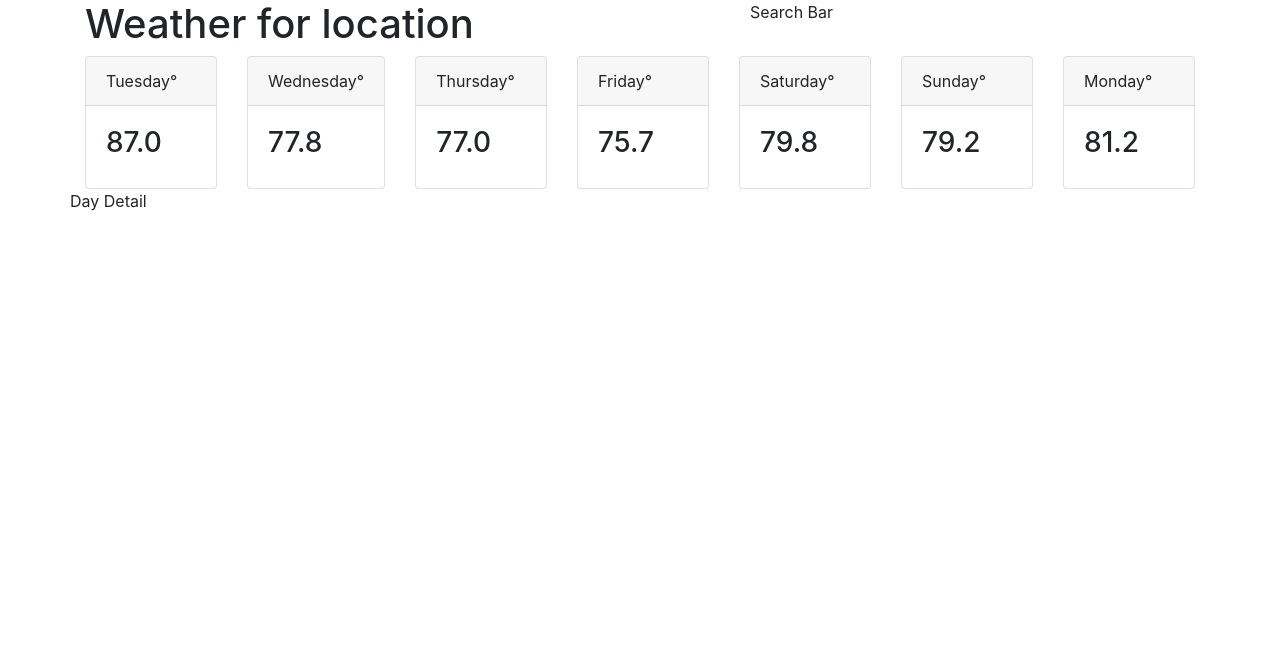
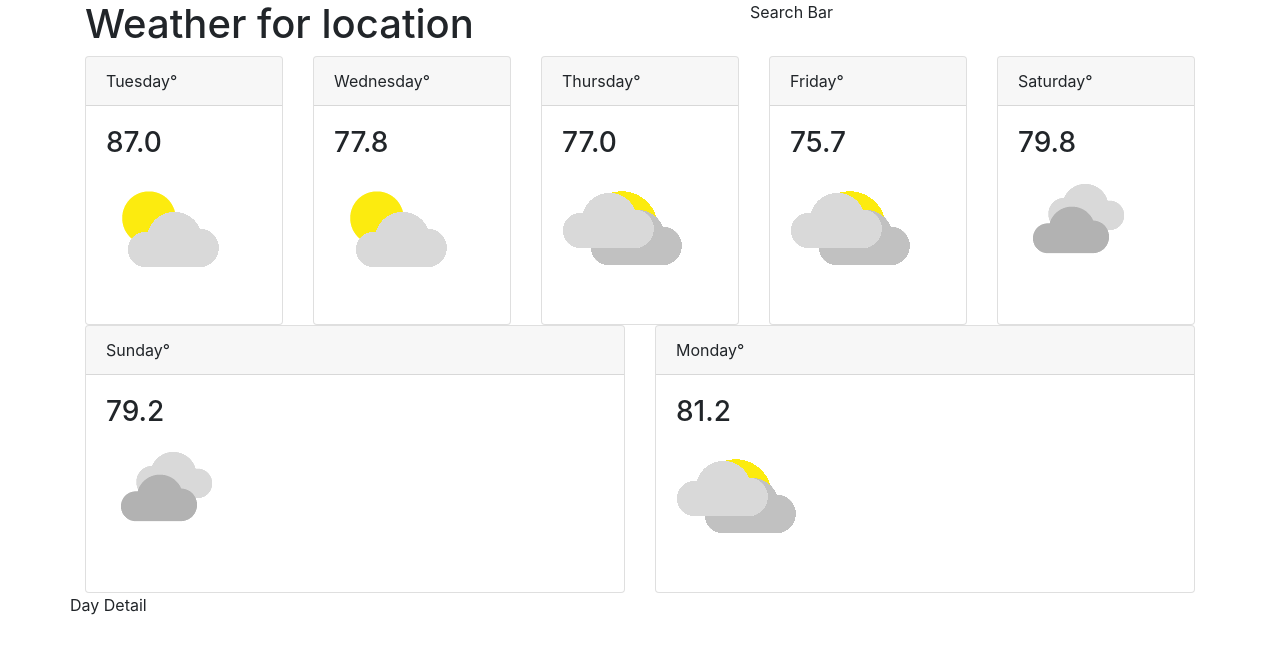
Before and after one commit to mahume/weather-app, a React (Create React App) app: page / in a window 1280 px wide. Shown: the top 654 px of the page. Built offline with nearby package versions, Linux system fonts and the light colour scheme.

Commit message:
Icons displaying on DayCard

```diff
--- a/src/App.js
+++ b/src/App.js
@@ -34,6 +34,8 @@ class App extends Component {
                 low={day.min_temp}
                 precip={day.pop}
                 day={moment(day.datetime, "YYYY-MM-DD").format("dddd")}
+                icon={day.weather.icon}
+                description={day.weather.description}
               />
             )
           )}
--- a/src/components/DayCard.js
+++ b/src/components/DayCard.js
@@ -1,14 +1,18 @@
 import React from 'react';
 import { Card, CardHeader, CardBody, Col } from "reactstrap";
 
-const DayCard = (props) => {
-  const { key, temp, high, low, precip, day, current } = props;
+
+const DayCard = props => {
+  const { key, current, temp, high, low, precip, day, icon, description } = props;
   return (
     <Col>
       <Card>
         <CardHeader>{day}°</CardHeader>
         <CardBody>
           <h3>{temp.toFixed(1)}</h3>
+          <p>
+            <img src={`${process.env.PUBLIC_URL}/icons/${icon}.png`} alt={description} />
+          </p>
         </CardBody>
       </Card>
     </Col>
```
